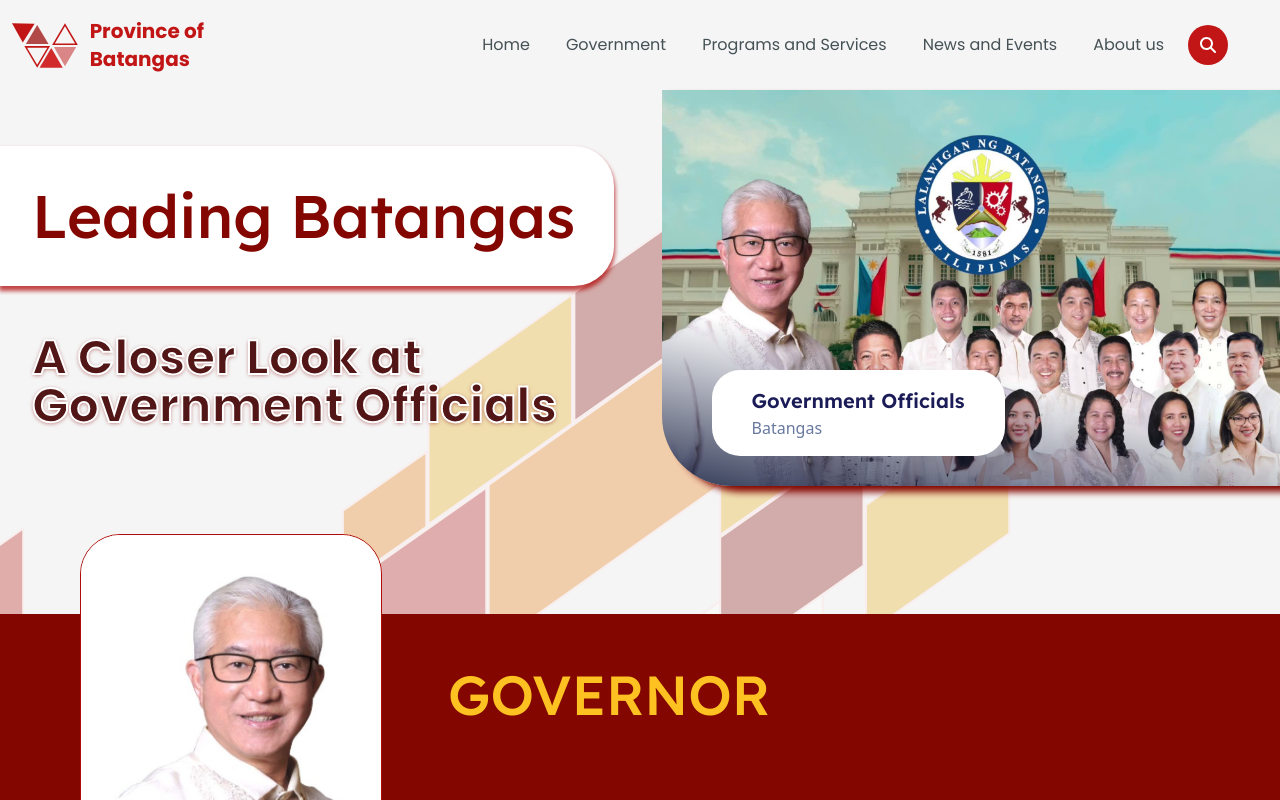
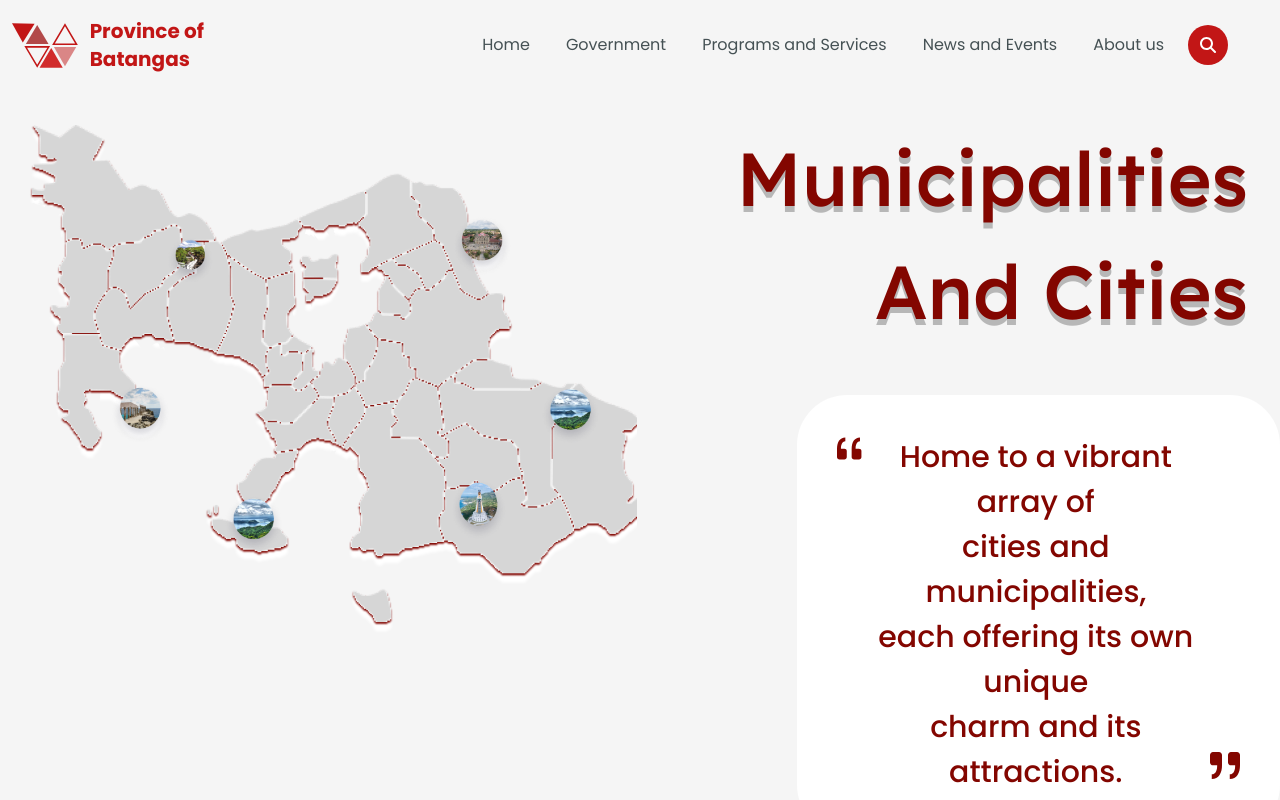
Before and after one commit to zellyace25/Juan_Batangas, a React (Vite) app: page /Government in a window 1280 px wide. Shown: the top 800 px of the page. Built offline with nearby package versions, Linux system fonts and the light colour scheme.

Commit message:
Adding GovernmentCity Hero Section

```diff
--- a/src/pages/Government.jsx
+++ b/src/pages/Government.jsx
@@ -4,14 +4,16 @@
 import Congressmen from "../pages/Government/Congressmen";
 import Footer from "./Footer";
 import GovernmentHero from "./Government/GovernmentHero";
+import CityHero from "./Government/CityHero";
 
 function Government() {
   return (
     <>
       <Header />
-      <GovernmentHero/>
+      {/* <GovernmentHero/>
       <Congressmen/>
-      <BoardMembers/>
+      <BoardMembers/> */}
+      <CityHero/>
       <Footer/>
     </>
   );
--- a/src/pages/Government/CityHero.jsx
+++ b/src/pages/Government/CityHero.jsx
@@ -3,13 +3,30 @@
 
 const CityHero = () => {
   return (
-    <div className='flex gap-8 justify-between'>
-    <img src={mapImg} alt="" />
-      <div>
-        <h1>Municipalities And Cities</h1>
-        <div>
-            <p>Home to a vibrant array of cities and municipalities, each
-                offering its own unique charm and attractions.</p>
+    <div className='flex gap-8 justify-between w-full bg-primary'>
+       <div>
+            <img src={mapImg} alt=""
+                className='object-cover'/>
+       </div>
+      <div className='mt-8'>
+        <h1 className='font-lexend font-medium text-[75px] text-end text-[#830600]
+         pr-8 pb-[3rem] drop-shadow-textShadow'>
+            Municipalities And Cities</h1>
+        <div className='bg-white text-center ml-32 p-10 rounded-[50px]'>
+            <div className='flex font-poppins text-[#830600] font-medium text-[30px]'>
+                <svg width="30" height="27" viewBox="0 0 30 27" fill="none" xmlns="http://www.w3.org/2000/svg">
+                    <path d="M27.0001 27C27.7957 27 28.5587 26.6839 29.1213 26.1213C29.6839 25.5587 30 24.7956 30 24V16.674C30 15.8783 29.6839 15.1153 29.1213 14.5527C28.5587 13.9901 27.7957 13.674 27.0001 13.674H22.8361C22.8361 12.62 22.8981 11.566 23.0221 10.512C23.2081 9.396 23.5181 8.404 23.9521 7.536C24.3861 6.668 24.9451 5.985 25.6291 5.487C26.3091 4.929 27.1771 4.65 28.233 4.65V0C26.4971 0 24.9771 0.372 23.6731 1.116C22.3782 1.85062 21.2656 2.86786 20.4182 4.092C19.565 5.43945 18.9368 6.91676 18.5582 8.466C18.1754 10.1752 17.9882 11.9225 18.0002 13.674V24C18.0002 24.7956 18.3163 25.5587 18.8789 26.1213C19.4415 26.6839 20.2045 27 21.0002 27H27.0001ZM9.00038 27C9.79602 27 10.5591 26.6839 11.1217 26.1213C11.6843 25.5587 12.0003 24.7956 12.0003 24V16.674C12.0003 15.8783 11.6843 15.1153 11.1217 14.5527C10.5591 13.9901 9.79602 13.674 9.00038 13.674H4.83646C4.83646 12.62 4.89846 11.566 5.02245 10.512C5.21045 9.396 5.52045 8.404 5.95244 7.536C6.38643 6.668 6.94542 5.985 7.62941 5.487C8.3094 4.929 9.17738 4.65 10.2334 4.65V0C8.49739 0 6.97742 0.372 5.67344 1.116C4.37849 1.85062 3.26591 2.86786 2.4185 4.092C1.56535 5.43945 0.937152 6.91676 0.558537 8.466C0.175694 10.1752 -0.0115056 11.9225 0.000546874 13.674V24C0.000546874 24.7956 0.316612 25.5587 0.87921 26.1213C1.44181 26.6839 2.20486 27 3.00049 27H9.00038Z" fill="#830600"/>
+                </svg>
+                Home to a vibrant array of <br /> cities and municipalities, <br />each
+                offering its own unique <br /> charm and its attractions.
+                <div className=' flex items-end mb-4'>
+                    <svg width="30" className='' height="27" viewBox="0 0 30 27" fill="none" xmlns="http://www.w3.org/2000/svg">
+                        <path d="M2.99994 0C2.20431 0 1.44126 0.316071 0.878664 0.878681C0.316065 1.44129 0 2.20435 0 3V10.326C0 11.1217 0.316065 11.8847 0.878664 12.4473C1.44126 13.0099 2.20431 13.326 2.99994 13.326H7.16387C7.16387 14.38 7.10187 15.434 6.97787 16.488C6.79188 17.604 6.48188 18.596 6.04789 19.464C5.6139 20.332 5.05491 21.015 4.37092 21.513C3.69093 22.071 2.82295 22.35 1.76697 22.35V27C3.50294 27 5.02291 26.628 6.32689 25.884C7.62184 25.1494 8.73442 24.1321 9.58183 22.908C10.435 21.5606 11.0632 20.0832 11.4418 18.534C11.8246 16.8248 12.0118 15.0775 11.9998 13.326V3C11.9998 2.20435 11.6837 1.44129 11.1211 0.878681C10.5585 0.316071 9.79547 0 8.99984 0H2.99994ZM20.9996 0C20.204 0 19.4409 0.316071 18.8783 0.878681C18.3157 1.44129 17.9997 2.20435 17.9997 3V10.326C17.9997 11.1217 18.3157 11.8847 18.8783 12.4473C19.4409 13.0099 20.204 13.326 20.9996 13.326H25.1635C25.1635 14.38 25.1015 15.434 24.9775 16.488C24.7895 17.604 24.4796 18.596 24.0476 19.464C23.6136 20.332 23.0546 21.015 22.3706 21.513C21.6906 22.071 20.8226 22.35 19.7666 22.35V27C21.5026 27 23.0226 26.628 24.3266 25.884C25.6215 25.1494 26.7341 24.1321 27.5815 22.908C28.4346 21.5606 29.0628 20.0832 29.4415 18.534C29.8243 16.8248 30.0115 15.0775 29.9995 13.326V3C29.9995 2.20435 29.6834 1.44129 29.1208 0.878681C28.5582 0.316071 27.7951 0 26.9995 0H20.9996Z" fill="#830600"/>
+                    </svg>
+                </div>
+
+            </div>
+
         </div>
       </div>
     </div>
--- a/tailwind.config.js
+++ b/tailwind.config.js
@@ -12,6 +12,9 @@
       },
       backgroundColor:{
         primary: '#F5F5F5'
+      },
+      dropShadow:{
+        textShadow: '0px 6.82121px 0px rgba(0, 0, 0, 0.25)'
       }
     },
   },
```
